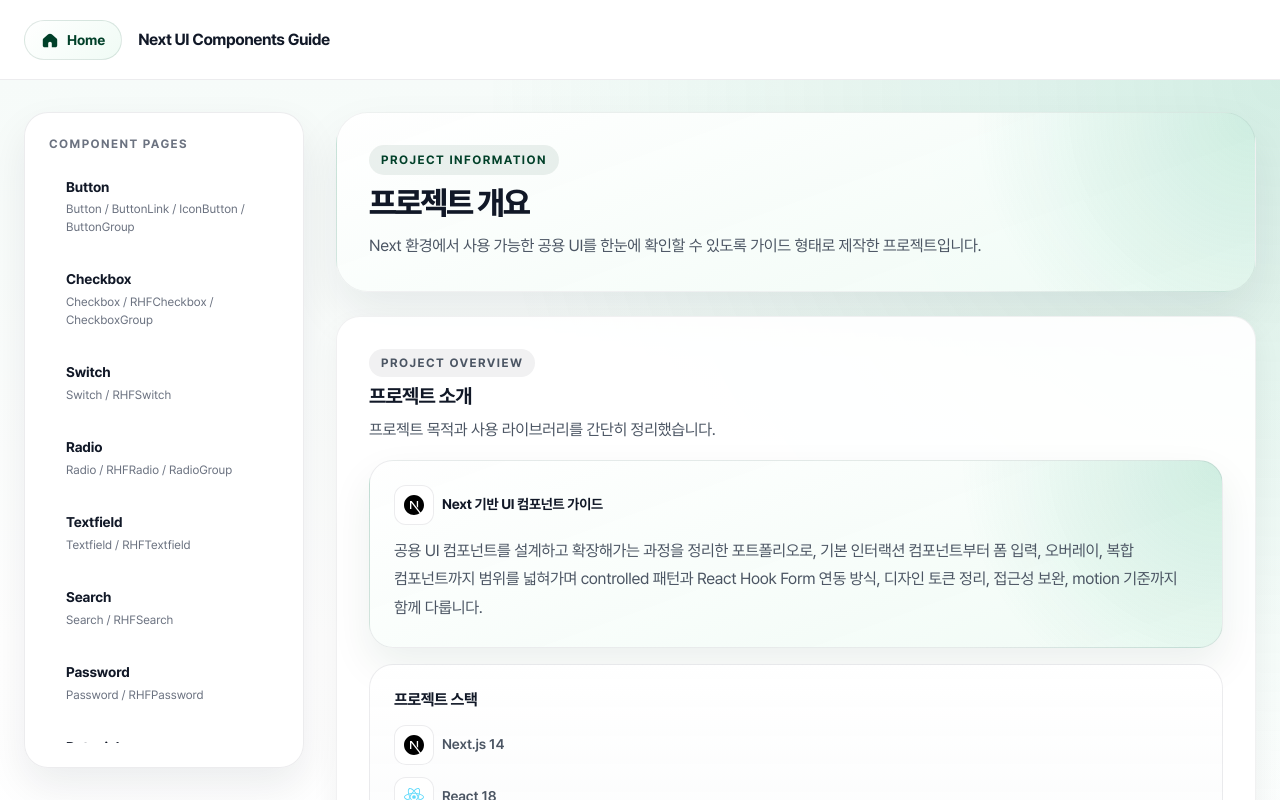
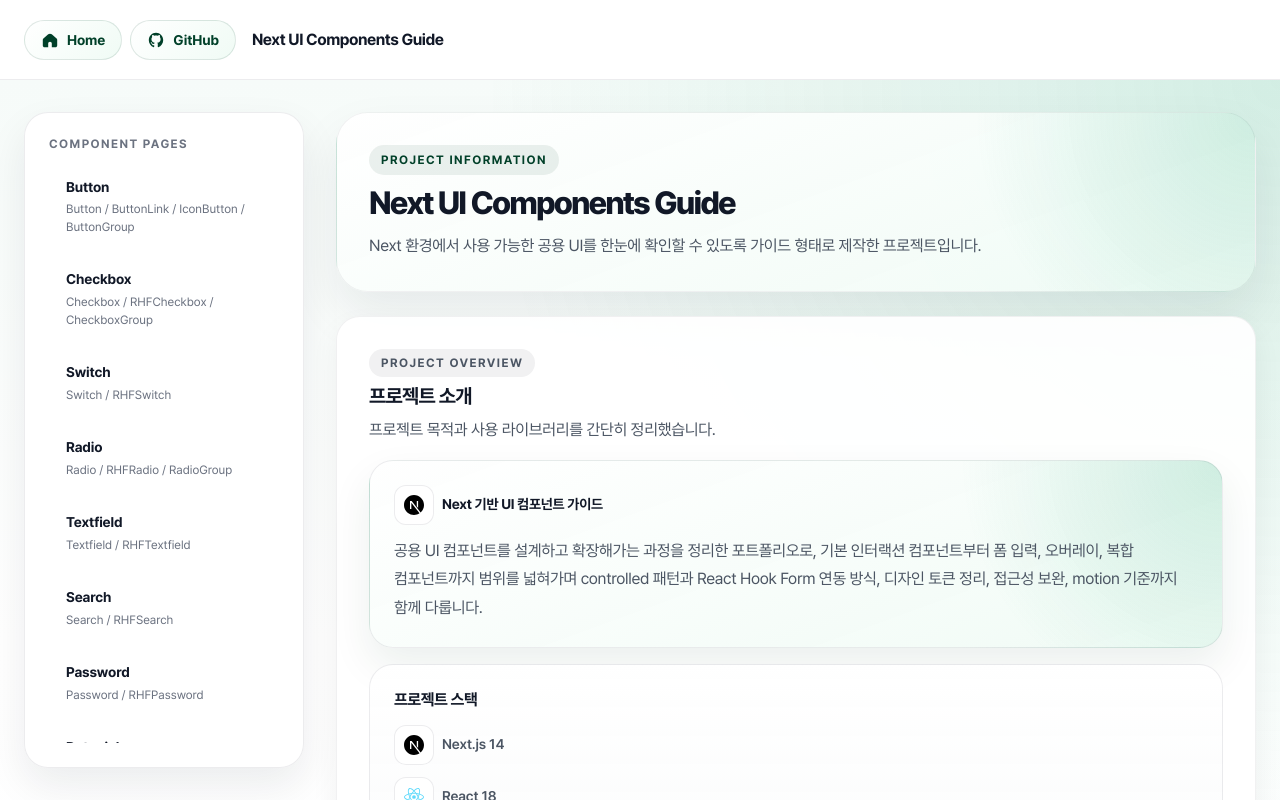
Before and after one commit to CHANSIK-CHOI/next-ui-components-guide, a Next.js app: page / in a window 1280 px wide. Shown: the top 800 px of the page. Built offline with nearby package versions, Linux system fonts and the light colour scheme.

Commit message:
[최찬식] 깃헙 링크 추가

```diff
--- a/src/components/Guide/GuideShell.tsx
+++ b/src/components/Guide/GuideShell.tsx
@@ -2,7 +2,7 @@ import cn from "classnames";
 import Link from "next/link";
 import { memo } from "react";
 
-import { HomeIcon } from "../Icon";
+import { GitHubIcon, HomeIcon } from "../Icon";
 import { guideNavigation } from "./guideNavigation";
 
 const nameBlock = "guideLayout";
@@ -16,16 +16,31 @@ const GuideHeader = memo(function GuideHeader() {
   return (
     <header className={cn(`${nameBlock}__header`)}>
       <div className={cn(`${nameBlock}__headerInner`)}>
+        <div className={cn(`${nameBlock}__headerActions`)}>
           <Link
             href="/"
-          className={cn(`${nameBlock}__homeButton`)}
+            className={cn(`${nameBlock}__actionButton`)}
             aria-label="Go to home"
           >
-          <span className={cn(`${nameBlock}__homeIcon`)}>
+            <span className={cn(`${nameBlock}__actionIcon`)}>
               <HomeIcon />
             </span>
-          <span className={cn(`${nameBlock}__homeText`)}>Home</span>
+            <span className={cn(`${nameBlock}__actionText`)}>Home</span>
           </Link>
+
+          <a
+            href="https://github.com/CHANSIK-CHOI/next-ui-components-guide"
+            target="_blank"
+            rel="noreferrer"
+            className={cn(`${nameBlock}__actionButton`)}
+            aria-label="Open GitHub repository"
+          >
+            <span className={cn(`${nameBlock}__actionIcon`)}>
+              <GitHubIcon />
+            </span>
+            <span className={cn(`${nameBlock}__actionText`)}>GitHub</span>
+          </a>
+        </div>
 
         <div className={cn(`${nameBlock}__headerContent`)}>
           <strong className={cn(`${nameBlock}__headerTitle`)}>
--- a/src/components/Icon/index.tsx
+++ b/src/components/Icon/index.tsx
@@ -8,6 +8,17 @@ export function HomeIcon(props: IconBaseProps) {
         clipRule="evenodd"
         d="M2.68299 8.40241C2.24896 8.78218 2 9.33084 2 9.90756V16C2 17.1046 2.89543 18 4 18H16C17.1046 18 18 17.1046 18 16V9.90756C18 9.33084 17.751 8.78218 17.317 8.40241L11.9755 3.7286C10.8444 2.73891 9.15557 2.7389 8.02449 3.7286L2.68299 8.40241ZM10 12C8.89543 12 8 12.8955 8 14V18H12V14C12 12.8955 11.1046 12 10 12Z"
         fill="currentColor"
+      />
+    </Icon>
+  );
+}
+
+export function GitHubIcon(props: IconBaseProps) {
+  return (
+    <Icon viewBox="0 0 20 20" fill="none" {...props}>
+      <path
+        fill="currentColor"
+        d="M10 2C5.58 2 2 5.67 2 10.2C2 13.82 4.29 16.88 7.47 17.96C7.87 18.03 8.02 17.78 8.02 17.56C8.02 17.36 8.01 16.71 8.01 15.86C6 16.31 5.48 14.97 5.32 14.47C5.23 14.21 4.84 13.39 4.5 13.2C4.22 13.04 3.82 12.64 4.49 12.63C5.12 12.62 5.57 13.23 5.72 13.48C6.44 14.71 7.6 14.37 8.06 14.16C8.13 13.63 8.34 13.27 8.57 13.07C6.79 12.86 4.93 12.15 4.93 8.96C4.93 8.05 5.25 7.31 5.77 6.73C5.69 6.52 5.41 5.65 5.85 4.48C5.85 4.48 6.52 4.26 8.02 5.3C8.66 5.12 9.34 5.03 10.02 5.03C10.7 5.03 11.38 5.12 12.02 5.3C13.52 4.25 14.19 4.48 14.19 4.48C14.63 5.65 14.35 6.52 14.27 6.73C14.79 7.31 15.11 8.04 15.11 8.96C15.11 12.16 13.24 12.86 11.46 13.07C11.75 13.33 12 13.83 12 14.61C12 15.72 11.99 17.26 11.99 17.56C11.99 17.78 12.14 18.04 12.54 17.96C15.708 16.875 17.992 13.815 18 10.2C18 5.67 14.42 2 10 2Z"
       />
     </Icon>
   );
--- a/src/pages/index.tsx
+++ b/src/pages/index.tsx
@@ -178,10 +178,7 @@ function createSignupDetailLayerPopup({
     const {
       control: popupControl,
       handleSubmit: handlePopupSubmit,
-      formState: {
-        errors: popupErrors,
-        isSubmitting: isPopupSubmitting,
-      },
+      formState: { errors: popupErrors, isSubmitting: isPopupSubmitting },
     } = useForm<SIGNUP_DETAIL_FORM_TYPE>({
       mode: "onSubmit",
       defaultValues: defaultDetailForm,
@@ -423,7 +420,7 @@ export default function Home() {
         <link rel="icon" href="/favicon.ico" />
       </Head>
       <GuideLayout
-        title="프로젝트 개요"
+        title="Next UI Components Guide"
         description="Next 환경에서 사용 가능한 공용 UI를 한눈에 확인할 수 있도록 가이드 형태로 제작한 프로젝트입니다."
       >
         <GuideSection
@@ -537,7 +534,9 @@ export default function Home() {
                     placeholder="관심 있는 키워드를 검색해보세요"
                     isClearable
                     onSearch={handleSearchKeyword}
-                    infoMessage={lastSearchKeyword ? `"${lastSearchKeyword}"` : ""}
+                    infoMessage={
+                      lastSearchKeyword ? `"${lastSearchKeyword}"` : ""
+                    }
                   />
                 </Field>
 
@@ -655,11 +654,15 @@ export default function Home() {
                     <ul className="homeForm__summaryList">
                       <li>
                         <span>이름</span>
-                        <strong>{submittedSignupResult.signupForm.fullName}</strong>
+                        <strong>
+                          {submittedSignupResult.signupForm.fullName}
+                        </strong>
                       </li>
                       <li>
                         <span>이메일</span>
-                        <strong>{submittedSignupResult.signupForm.email}</strong>
+                        <strong>
+                          {submittedSignupResult.signupForm.email}
+                        </strong>
                       </li>
                       <li>
                         <span>관심 키워드</span>
@@ -725,7 +728,10 @@ export default function Home() {
                       <li>
                         <span>도입 목적</span>
                         <strong>
-                          {submittedSignupResult.signupDetailForm.onboardingGoal}
+                          {
+                            submittedSignupResult.signupDetailForm
+                              .onboardingGoal
+                          }
                         </strong>
                       </li>
                       <li>
@@ -742,8 +748,8 @@ export default function Home() {
                 </>
               ) : (
                 <p className="homeForm__summaryDescription">
-                  메인 폼을 통과한 뒤 LayerPopup 확인까지 완료하면 입력한 값이 이
-                  영역에 정리됩니다.
+                  메인 폼을 통과한 뒤 LayerPopup 확인까지 완료하면 입력한 값이
+                  이 영역에 정리됩니다.
                 </p>
               )}
             </div>
--- a/src/styles/layout/_guide-layout.scss
+++ b/src/styles/layout/_guide-layout.scss
@@ -33,7 +33,14 @@
     }
   }
 
-  &__homeButton {
+  &__headerActions {
+    display: flex;
+    align-items: center;
+    gap: func.space("xs");
+    flex: 0 0 auto;
+  }
+
+  &__actionButton {
     display: inline-flex;
     align-items: center;
     justify-content: center;
@@ -64,7 +71,7 @@
     }
   }
 
-  &__homeIcon {
+  &__actionIcon {
     display: inline-flex;
     align-items: center;
     justify-content: center;
@@ -80,7 +87,7 @@
     }
   }
 
-  &__homeText {
+  &__actionText {
     display: none;
 
     @include mix.respond-to("tablet") {
@@ -92,6 +99,7 @@
     display: flex;
     flex-direction: column;
     gap: func.space("2xs");
+    min-width: 0;
   }
 
   &__headerTitle {
```
Lines whose indentation alone changed are shown as unchanged.
